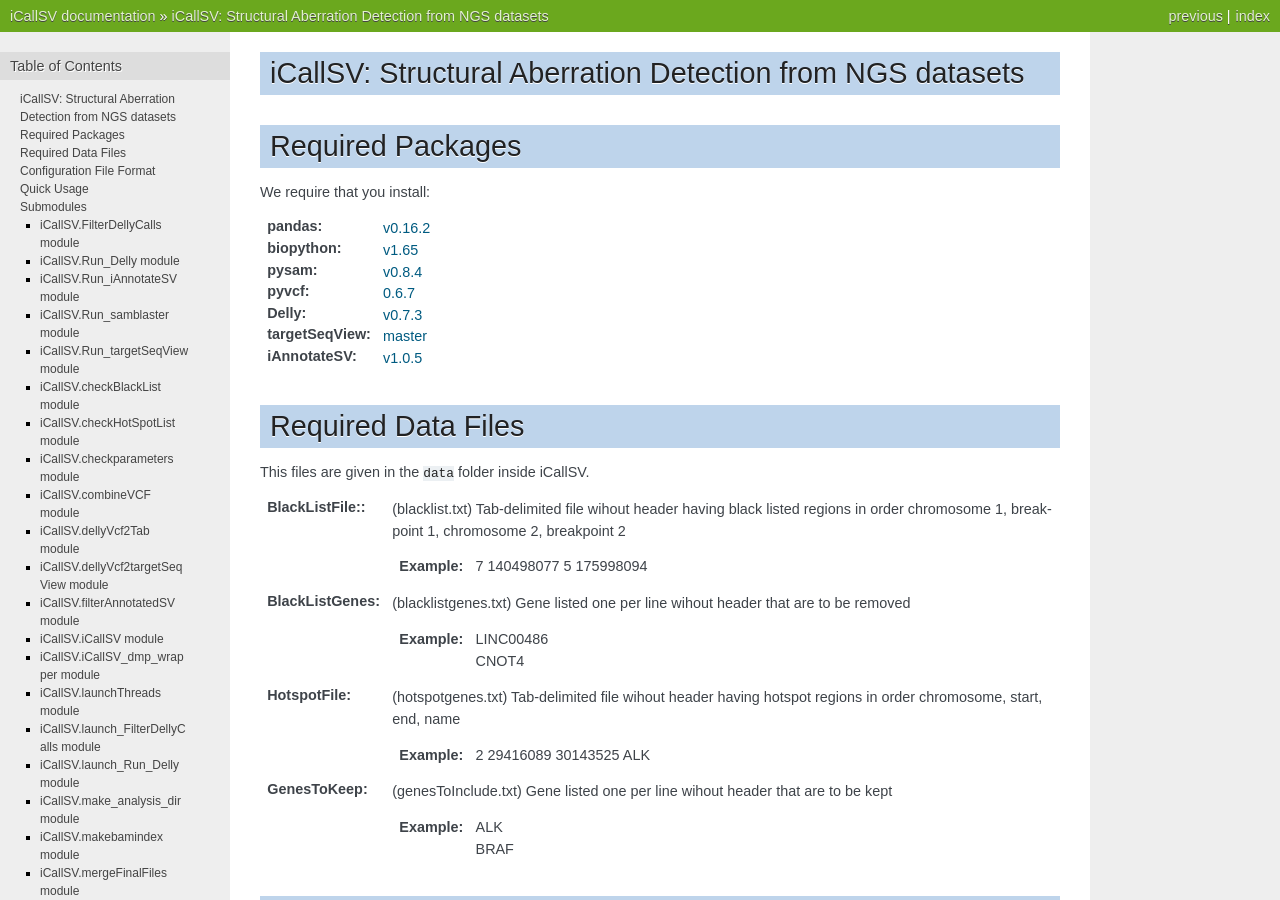
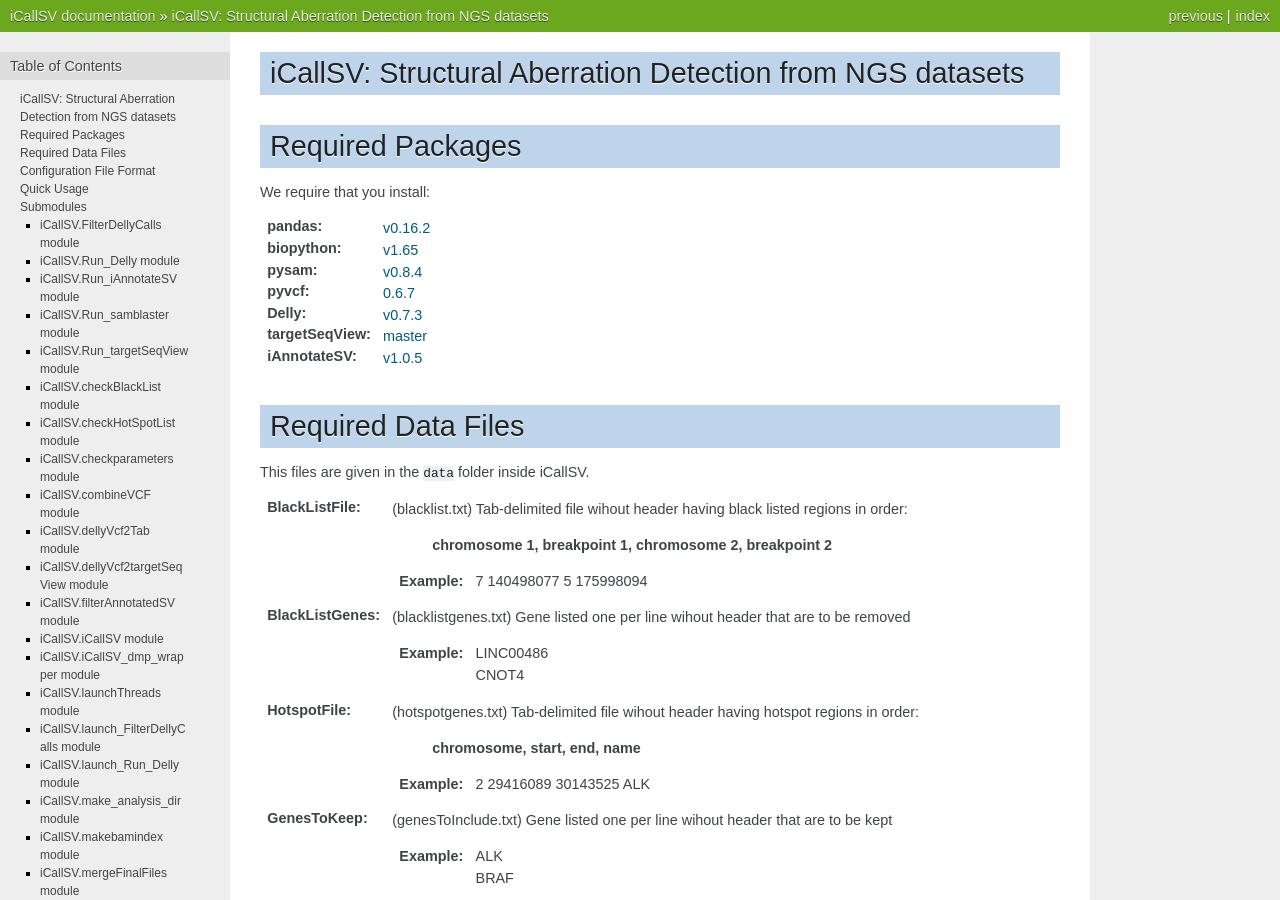
Before and after one commit to rhshah/iCallSV, a Sphinx documentation site: the page built from docs/iCallSV.rst, in a window 1280 px wide and 900 px high. Built offline with Sphinx 7.4.7, drawn with Linux system fonts in a browser that asks for light colours.

Commit message:
Updated Docs

```diff
--- a/docs/iCallSV.rst
+++ b/docs/iCallSV.rst
@@ -18,7 +18,11 @@ Required Data Files
 
 This files are given in the ``data`` folder inside iCallSV.
 
-:BlackListFile:: (blacklist.txt) Tab-delimited file wihout header having black listed regions in order chromosome 1, breakpoint 1, chromosome 2, breakpoint 2
+
+:BlackListFile: (blacklist.txt) Tab-delimited file wihout header having black listed regions in order:
+
+				**chromosome 1, breakpoint 1, chromosome 2, breakpoint 2**
+
 
 	:Example:
 
@@ -33,7 +37,9 @@ This files are given in the ``data`` folder inside iCallSV.
 
 		CNOT4
 
-:HotspotFile: (hotspotgenes.txt) Tab-delimited file wihout header having hotspot regions in order chromosome, start, end, name
+:HotspotFile: (hotspotgenes.txt) Tab-delimited file wihout header having hotspot regions in order:
+
+			  **chromosome, start, end, name**
 
 	:Example:
 
```
Also changed, not shown: README.rst (+7 -2 lines), 9 other files.
